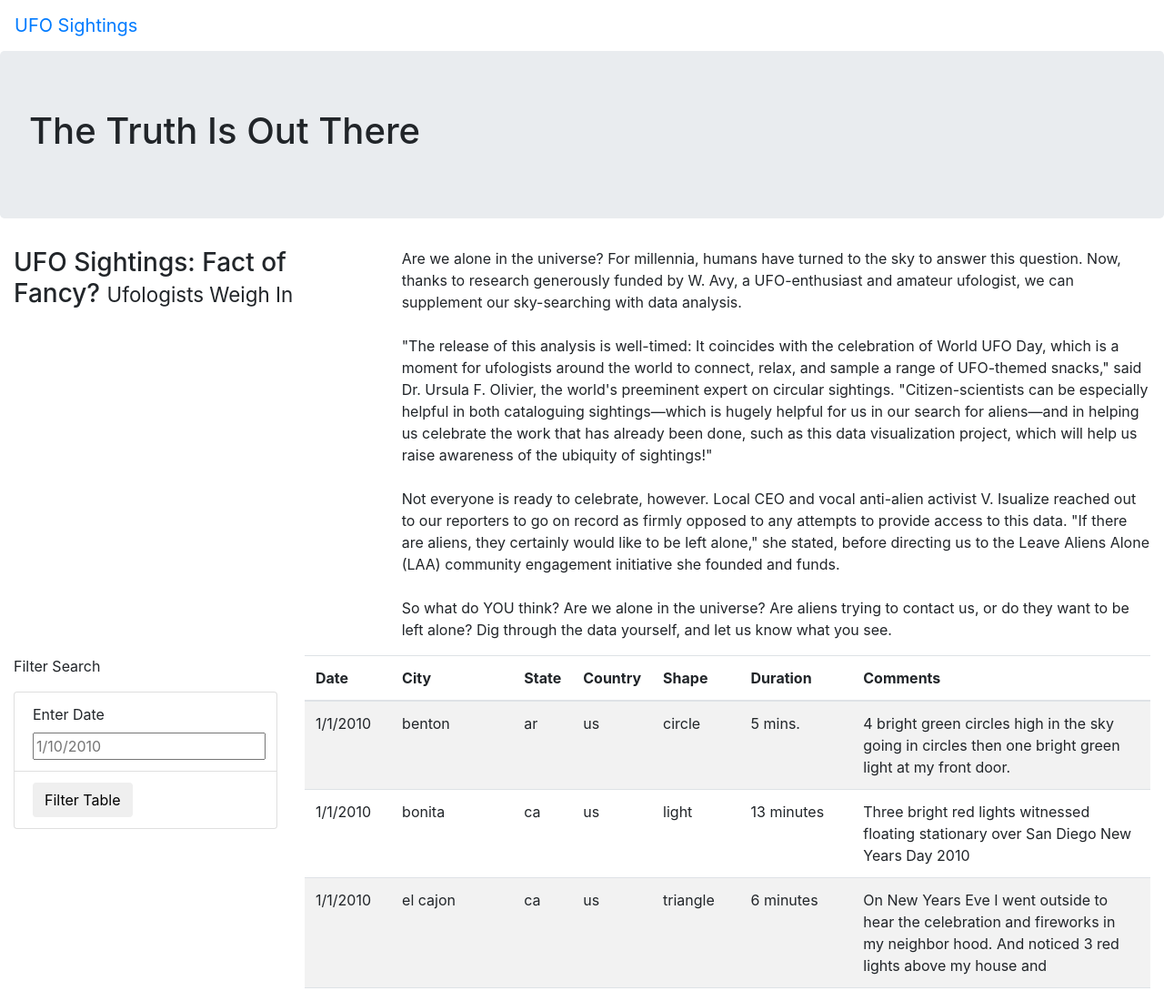
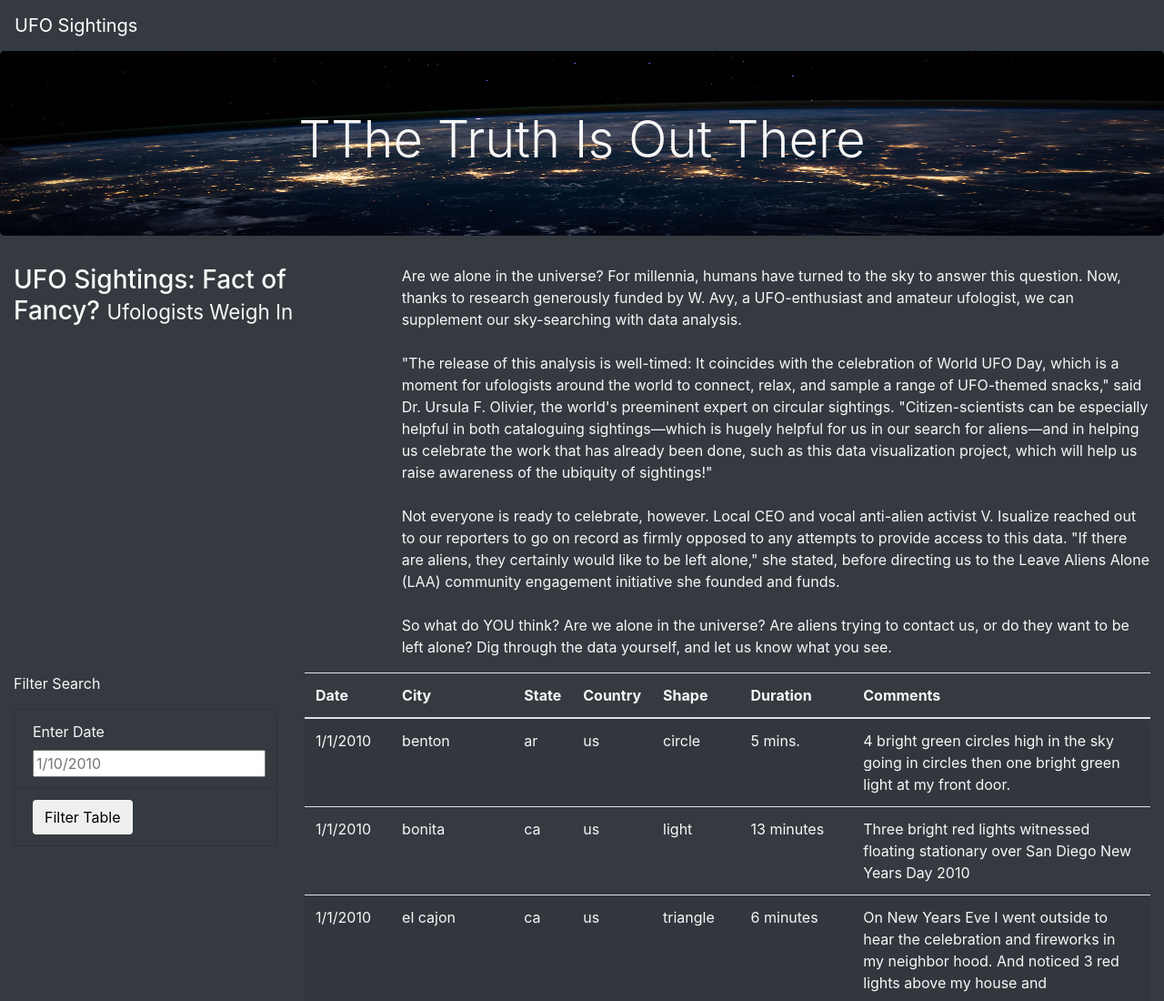
Before and after one commit to HHuangUT/UFO-sightings, a plain HTML site: page index.html in a window 1280 px wide. Shown: the top 1100 px of the page at 91% size. Drawn offline with nearby package versions, Linux system fonts and the light colour scheme.

Commit message:
Begin Challenge

```diff
--- a/index.html
+++ b/index.html
@@ -13,13 +13,13 @@
     />
     <link rel="stylesheet" href="static/css/style.css">
 </head>
-<body>
+<body class="bg-dark">
     <div class="wrapper">
-        <nav class="navbar navbar-expand-lg">
+        <nav class="navbar navbar-dark bg-dark navbar-expand-lg">
             <a class="navbar-brand" href="index.html">UFO Sightings</a>
         </nav>
             <div class="jumbotron">
-                <h1>The Truth Is Out There</h1>
+                <h1 class="display-4">TThe Truth Is Out There</h1>
             </div>
 
             <div class="container-fluid">
@@ -40,15 +40,15 @@
             <div class="container-fluid">
                 <div class="row">
                     <div class="col-md-3">
-                        <form>
+                        <form class="bg-dark">
                             <p>Filter Search</p>
                         </form>
-                        <ul class="list-group">
-                            <li class="list-group-item">
+                        <ul class="list-group bg-dark">
+                            <li class="list-group-item bg-dark">
                                 <label for="date">Enter Date</label>
                                 <input type="text" placeholder="1/10/2010" id="datetime"/>
                             </li>
-                            <li class="list-group-item">
+                            <li class="list-group-item bg-dark">
                                 <button id="filter-btn" type="button" class="btn btn-default">Filter Table</button>
                             </li>
                         </ul>
--- a/static/css/style.css
+++ b/static/css/style.css
@@ -0,0 +1,9 @@
+body {
+
+    color: #f7f7f7;
+  }
+  .jumbotron {
+    background-image: url("../images/nasa.jpg");
+    background-size: 100% 100%;
+    text-align: center;
+  }
```
Also changed, not shown: static/images/nasa.jpg (added).
